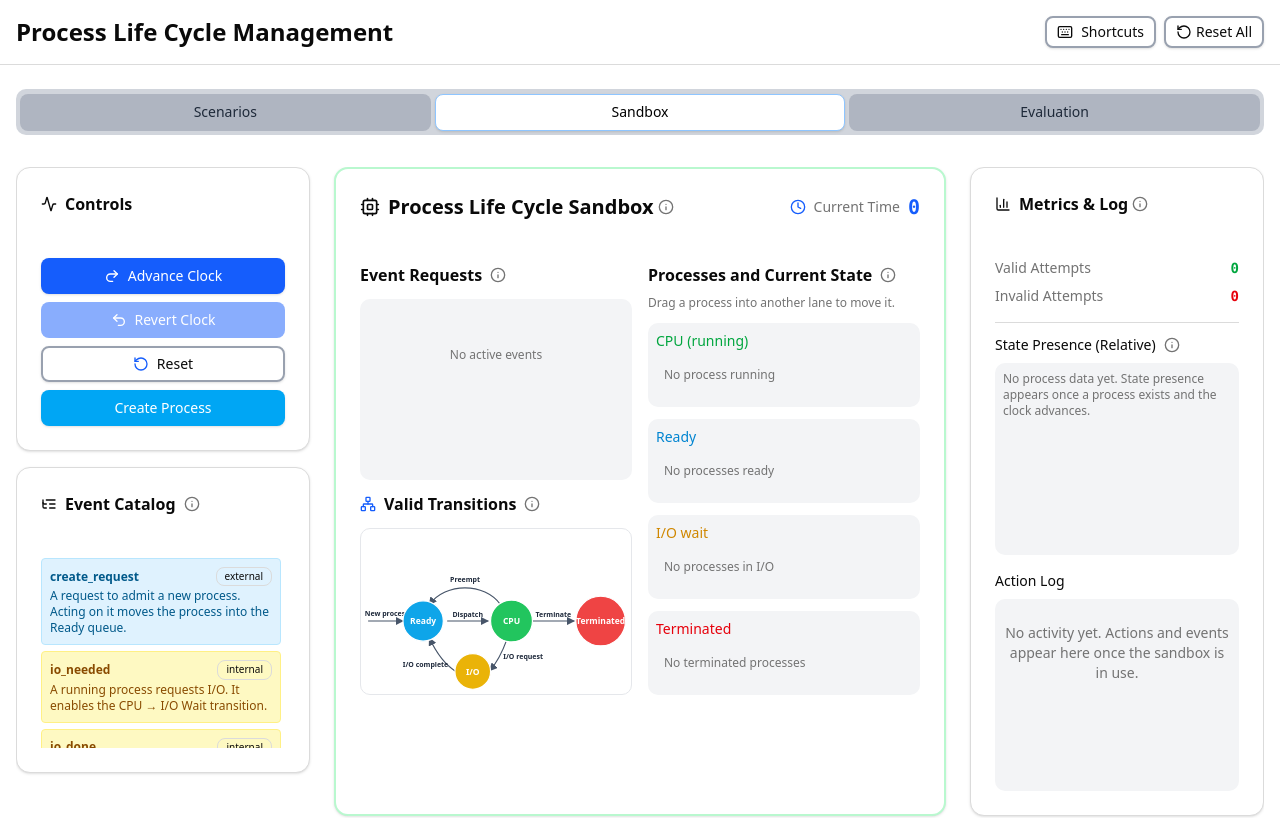
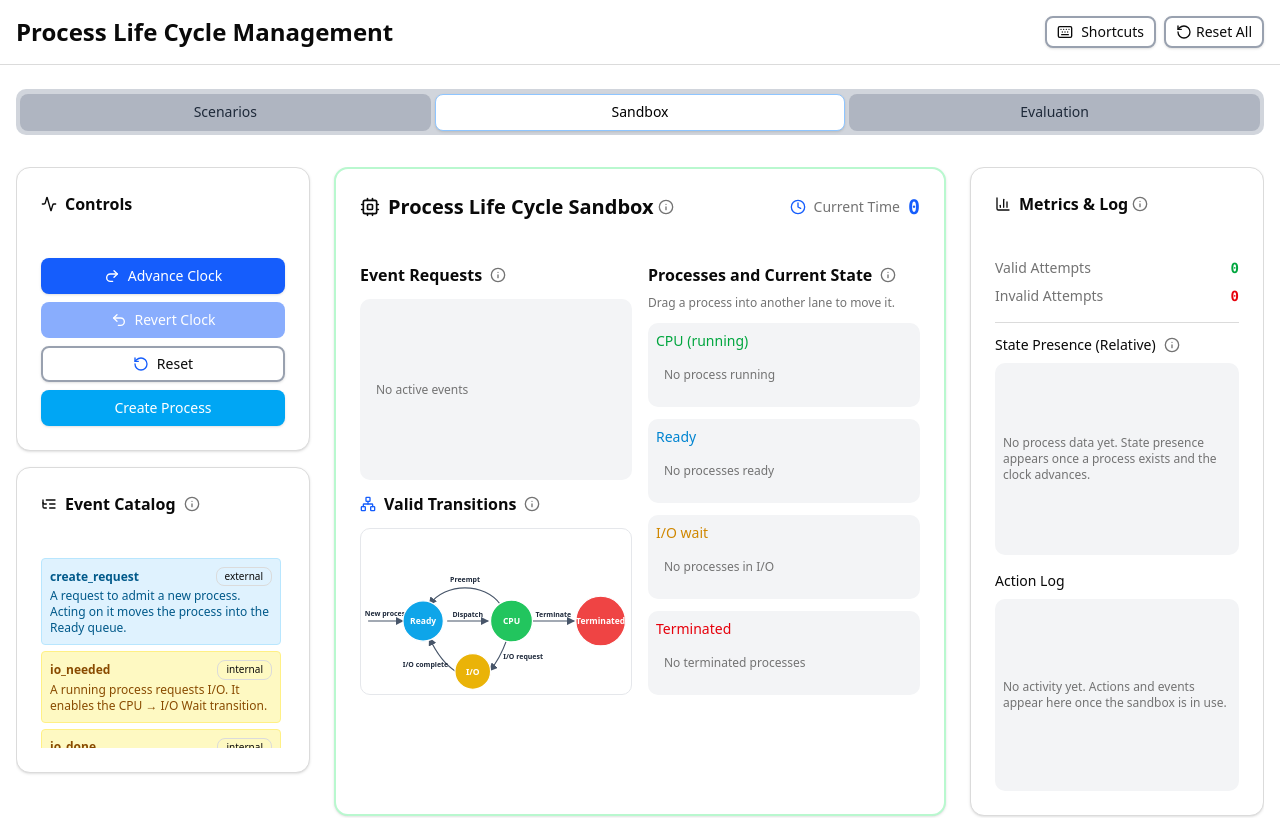
Before and after one commit to souvikray97/Process-life-cycle, a Next.js app: page / in a window 1280 px wide. Shown: the top 818 px of the page. Built offline with nearby package versions, Linux system fonts and the light colour scheme.

Commit message:
all the placeholder texts have the same alignment and font size.

```diff
--- a/components/process-scheduling-simulation.tsx
+++ b/components/process-scheduling-simulation.tsx
@@ -563,7 +563,7 @@ function ProcessSchedulingSimulation({ onEngineReady, onStateChange, shortcutsEn
                   <div className="flex-shrink-0 rounded-lg p-2 bg-gray-100">
                     <div ref={eventQueueRef} className="h-[10.3125rem] overflow-y-auto space-y-2 event-queue-container rounded-lg p-2">
                       {activeEvents.length === 0 ? (
-                        <div className="text-center text-muted-foreground py-4 sm:py-8 text-xs">No active events</div>
+                        <div className="h-full flex items-center text-muted-foreground text-xs">No active events</div>
                       ) : (
                         activeEvents.map((event) => (
                           <div
@@ -747,7 +747,7 @@ function ProcessSchedulingSimulation({ onEngineReady, onStateChange, shortcutsEn
                 </div>
                 <div className="h-32 sm:h-48 overflow-y-auto space-y-2 text-xs rounded-lg p-2 bg-gray-100">
                   {Object.keys(simulationState.metrics.stateTimeTracking).length === 0 ? (
-                    <p className="text-xs text-muted-foreground">No process data yet. State presence appears once a process exists and the clock advances.</p>
+                    <p className="h-full flex items-center text-xs text-muted-foreground">No process data yet. State presence appears once a process exists and the clock advances.</p>
                   ) : (
                     Object.entries(simulationState.metrics.stateTimeTracking).map(([processName, times]) => {
                       const t = times as { ready: number; running: number; blocked: number }
@@ -795,7 +795,7 @@ function ProcessSchedulingSimulation({ onEngineReady, onStateChange, shortcutsEn
                 </div>
                 <div className="h-32 sm:h-48 overflow-y-auto space-y-1 action-log-container rounded-lg p-2 bg-gray-100">
                   {simulationState.actionLog.length === 0 ? (
-                    <div className="text-center text-muted-foreground py-4 text-xs sm:text-sm">
+                    <div className="h-full flex items-center text-muted-foreground text-xs">
                       No activity yet. Actions and events appear here once the sandbox is in use.
                     </div>
                   ) : (
```
Also changed, not shown: 2 other files (tests, documents, lock files or other folders).
